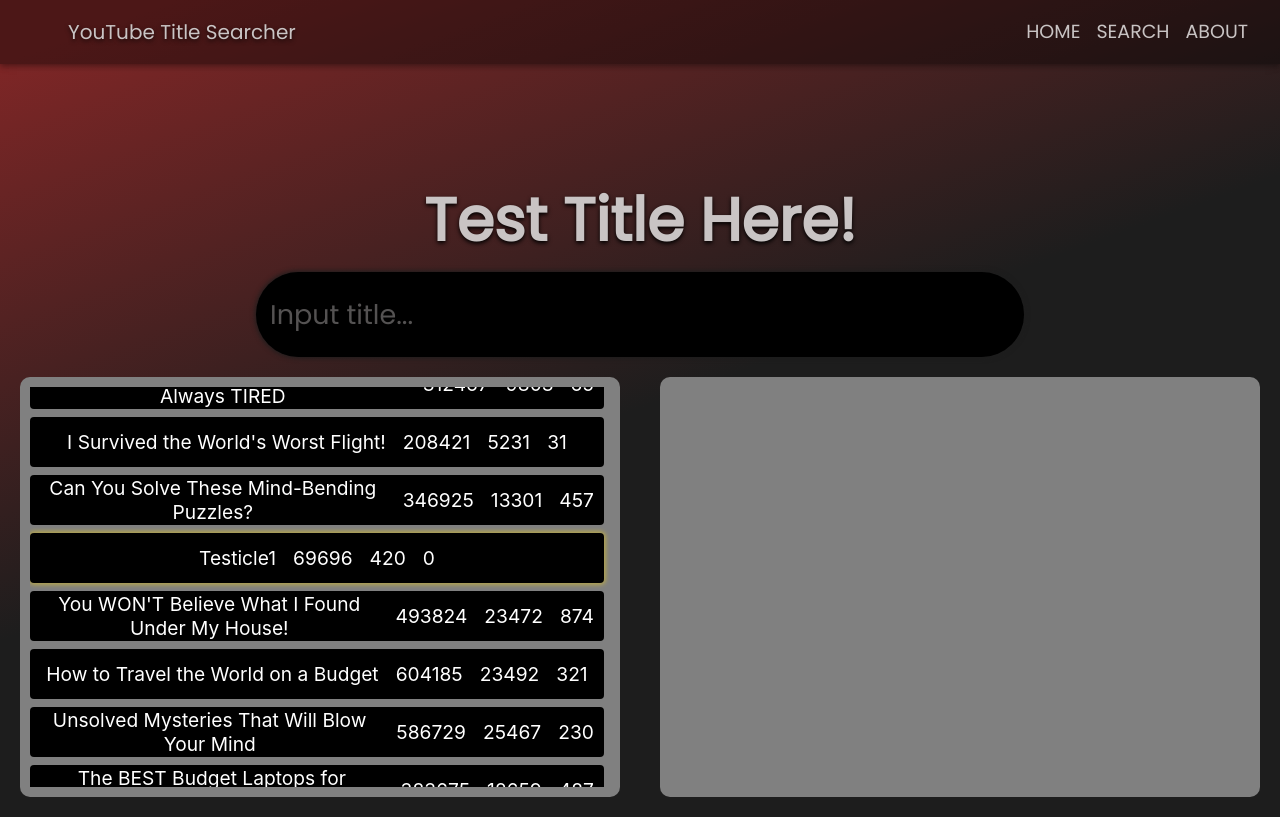
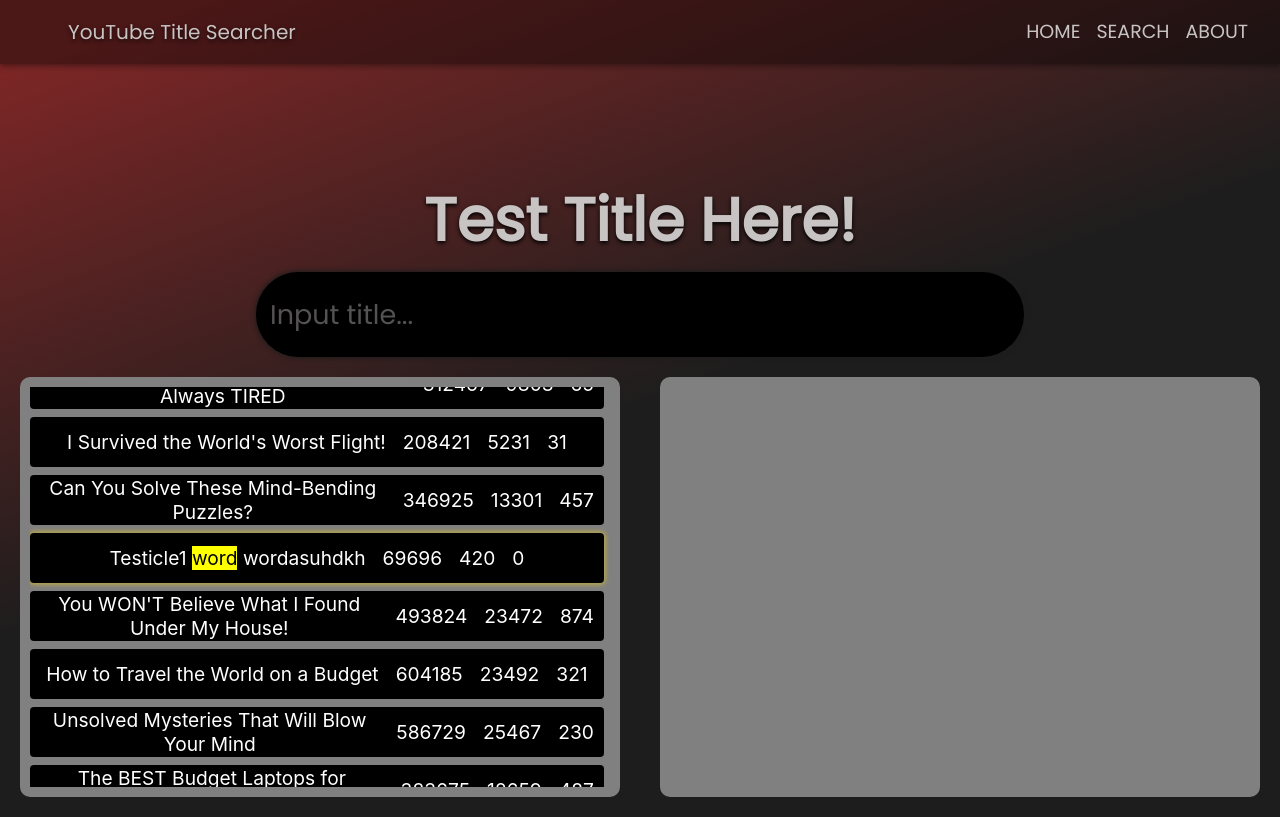
Before and after one commit to E53klasky/YouTubeTitleSearcher, a React (Create React App) app in the folder my-app/: page / in a window 1280 px wide. Built offline with nearby package versions, Linux system fonts and the light colour scheme.

Commit message:
made it so that chose word is highlighted for Scrolling Stack!

```diff
--- a/my-app/src/components/landingPage.js
+++ b/my-app/src/components/landingPage.js
@@ -19,6 +19,8 @@ import HomeIcon from '@mui/material/Icon';
 import { motion } from "framer-motion";
 import Divider, {dividerClasses} from '@mui/material/Divider'
 import youtubeData from './visualsData';
+import highlightWord from './visualsData';
+import { input } from 'framer-motion/client';
 
 
 const theme = createTheme({
@@ -272,8 +274,32 @@ export const Navbar = () => {
   );
 }
 
-export function ScrollingStack(inputArr) {
+export function ScrollingStack(inputArr, word) {
   let arr = youtubeData();
+
+  //Highlights "word"
+  const parts = inputArr[0].split(" ");
+  let before = [];
+  let after = [];
+  for (let i = 0; i < parts.length; i++){
+    if (parts[i] == word){
+      parts[i] = "";
+      for(let j = 0; j < i; j++){
+        before[j] = parts[j]
+        parts[j] = "";
+      }
+      break;
+    }
+  }
+  for (let i = before.length; i < parts.length; i++){
+    after[i] = parts[i];
+  }
+  inputArr[0] = [<p key="0">{before.join(" ")} <mark>{word}</mark> {after.join(" ")} </p>]
+
+
+  arr[97] = inputArr;
+
+
   return (
     <Box sx={{ overflow: "hidden", height: "inherit", display: "flex", justifyContent: "center"}}>
       <motion.div
@@ -304,13 +330,13 @@ export function ScrollingStack(inputArr) {
                 }
               }}
             >
-              {index != 97 ? row[0] : inputArr[0]}
+              {row[0]}
               <Divider color = "red" orientation='vertical' variant = "middle" flexItem/>
-              {index != 97 ? row[1] : inputArr[1]}
+              {row[1]}
               <Divider color = "red" orientation='vertical' variant = "middle" flexItem/>
-              {index != 97 ? row[2] : inputArr[2]}
+              {row[2]}
               <Divider color = "red" orientation='vertical' variant = "middle" flexItem/>
-              {index != 97 ? row[3] : inputArr[3]}
+              {row[3]}
             </Box>
 
             </>
@@ -480,7 +506,7 @@ function LandingPage() {
               margin: "20px",
               padding: '10px',
              }}>
-              {ScrollingStack(["Testicle1", 69696, 420, 0])}
+              {ScrollingStack(["Testicle1 word wordasuhdkh", 69696, 420, 0], "word")}
               </Box>
               <Box sx = {{
               backgroundColor: 'gray',
--- a/my-app/src/components/visualsData.js
+++ b/my-app/src/components/visualsData.js
@@ -4,7 +4,23 @@ function shuffleArray(arr) {
     [arr[i], arr[j]] = [arr[j], arr[i]]; // Swap elements
   }
 }
+export function highlightWord(arr, word){
 
+  // return (
+  //   // <div>
+  //   //   {/* First element with highlighted first word */}
+  //   //   <p>
+  //   //     <strong>{words[0]}</strong> {words.slice(1).join(" ")}
+  //   //   </p>
+
+  //   //   {/* Render the rest of the array normally */}
+  //   //   {arr.slice(1).map((item, index) => (
+  //   //     <p key={index}>{item}</p>
+  //   //   ))}
+  //   // </div>
+  //   [<p key="0"><strong>Testicle1</strong> is highlighted</p>, 100, 100, 100]
+  // );
+}
 function youtubeData() {
   let arr = [
     ["The SECRET to Building the Ultimate PC", 128456, 2134, 134],
```
